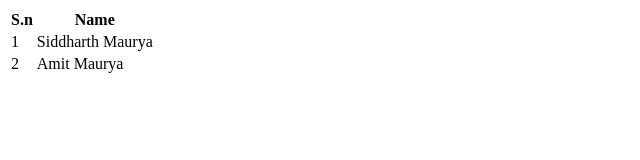
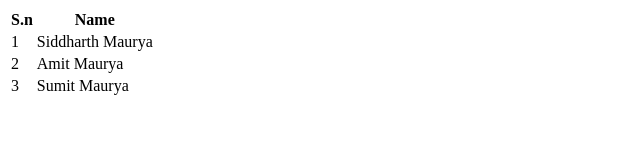
Before and after one commit to sidtm521/staticwebapp, a plain HTML site: page index.html in a window 1280 px wide. Shown: the whole page, without its empty margins (0-640 px from the left). Drawn offline with Linux system fonts and the light colour scheme.

Commit message:
second changes

```diff
--- a/index.html
+++ b/index.html
@@ -19,6 +19,10 @@
             <td>2</td>
             <td>Amit Maurya</td>
         </tr>
+        <tr>
+            <td>3</td>
+            <td>Sumit Maurya</td>
+        </tr>
     </table>
 
 </body>
```
